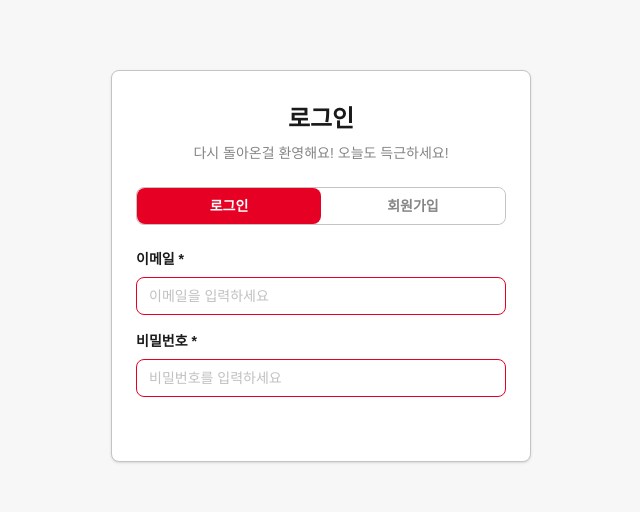
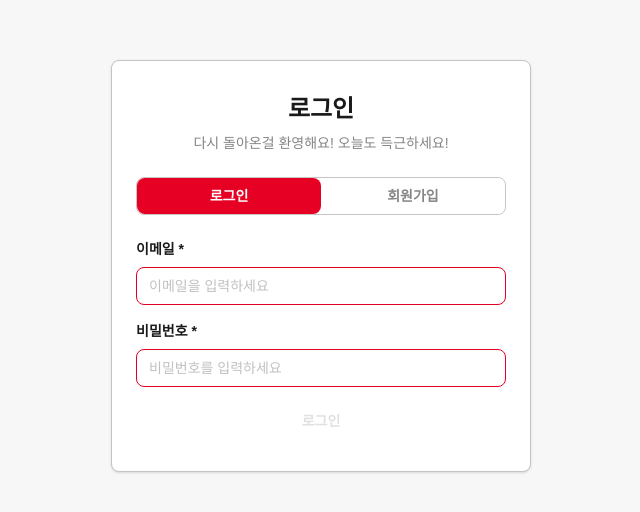
Before and after one commit to grimza99/routine-note, a Next.js app: page /auth in a window 1280 px wide. Shown: the part 134-646 px from the top of the page, without its empty margins (319-959 px from the left). Built offline with nearby package versions, Linux system fonts and the light colour scheme; no server answers.

Commit message:
feat: 로그인 및 회원가입 버튼에 label prop 추가

```diff
--- a/src/features/auth/ui/LoginForm.tsx
+++ b/src/features/auth/ui/LoginForm.tsx
@@ -48,9 +48,7 @@ export default function LoginForm() {
         name="password"
         onChange={handleChange}
       />
-      <Button type="submit" disabled={isButtonDisabeld}>
-        로그인
-      </Button>
+      <Button type="submit" disabled={isButtonDisabeld} label="로그인" />
     </form>
   );
 }
--- a/src/features/auth/ui/SignupForm.tsx
+++ b/src/features/auth/ui/SignupForm.tsx
@@ -90,9 +90,7 @@ export default function SignupForm() {
         />
         개인정보 수집 및 이용에 동의합니다.
       </label>
-      <Button type="submit" disabled={isButtonDisabeld}>
-        회원가입
-      </Button>
+      <Button type="submit" disabled={isButtonDisabeld} label="회원가입" />
     </form>
   );
 }
```
